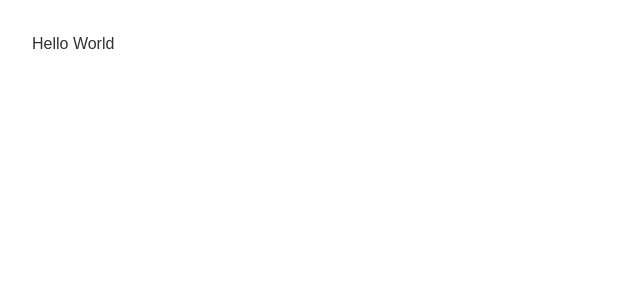
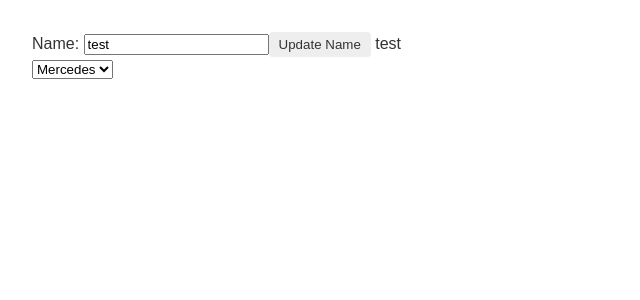
Before and after one commit to a6hinavram/2-sb-git-angular-v8, an Angular app: page / in a window 1280 px wide. Shown: the top 300 px of the page, without its empty margins (0-640 px from the left). Built offline with nearby package versions, Linux system fonts and the light colour scheme.

Commit message:
3 files modified

```diff
--- a/src/app/app.component.html
+++ b/src/app/app.component.html
@@ -1 +1,16 @@
-Hello World
+<label>
+  Name:
+  <input type="text" [formControl]="name">
+  <button (click)="updateName()">Update Name</button>
+  {{ name.value }}
+</label>
+
+<br>
+
+
+<select [formControl]="cars">
+  <option value="volvo">Volvo</option>
+  <option value="saab">Saab</option>
+  <option value="mercedes-101">Mercedes</option>
+  <option value="audi">Audi</option>
+</select>
--- a/src/app/app.component.ts
+++ b/src/app/app.component.ts
@@ -1,11 +1,15 @@
-import { Component } from '@angular/core';
+import { Component } from "@angular/core";
+import { FormControl } from "@angular/forms";
 
 @Component({
-  selector: 'app-root',
-  templateUrl: './app.component.html'
+  selector: "app-root",
+  templateUrl: "./app.component.html"
 })
 export class AppComponent {
-  title = 'my-first-app';
+  name = new FormControl("test");
+  cars = new FormControl("mercedes-101");
 
-
+  updateName() {
+    this.name.setValue("Nancy");
+  }
 }
--- a/src/app/app.module.ts
+++ b/src/app/app.module.ts
@@ -2,13 +2,14 @@ import { NgModule } from '@angular/core';
 import { BrowserModule }  from '@angular/platform-browser';
 
 import { AppComponent } from './app.component';
-import { FormsModule } from '@angular/forms';
+// Reactive Forms
+import { ReactiveFormsModule } from '@angular/forms';
 
 
 @NgModule({
   imports: [
     BrowserModule,
-    FormsModule
+    ReactiveFormsModule
   ],
   declarations: [
     AppComponent,
```
